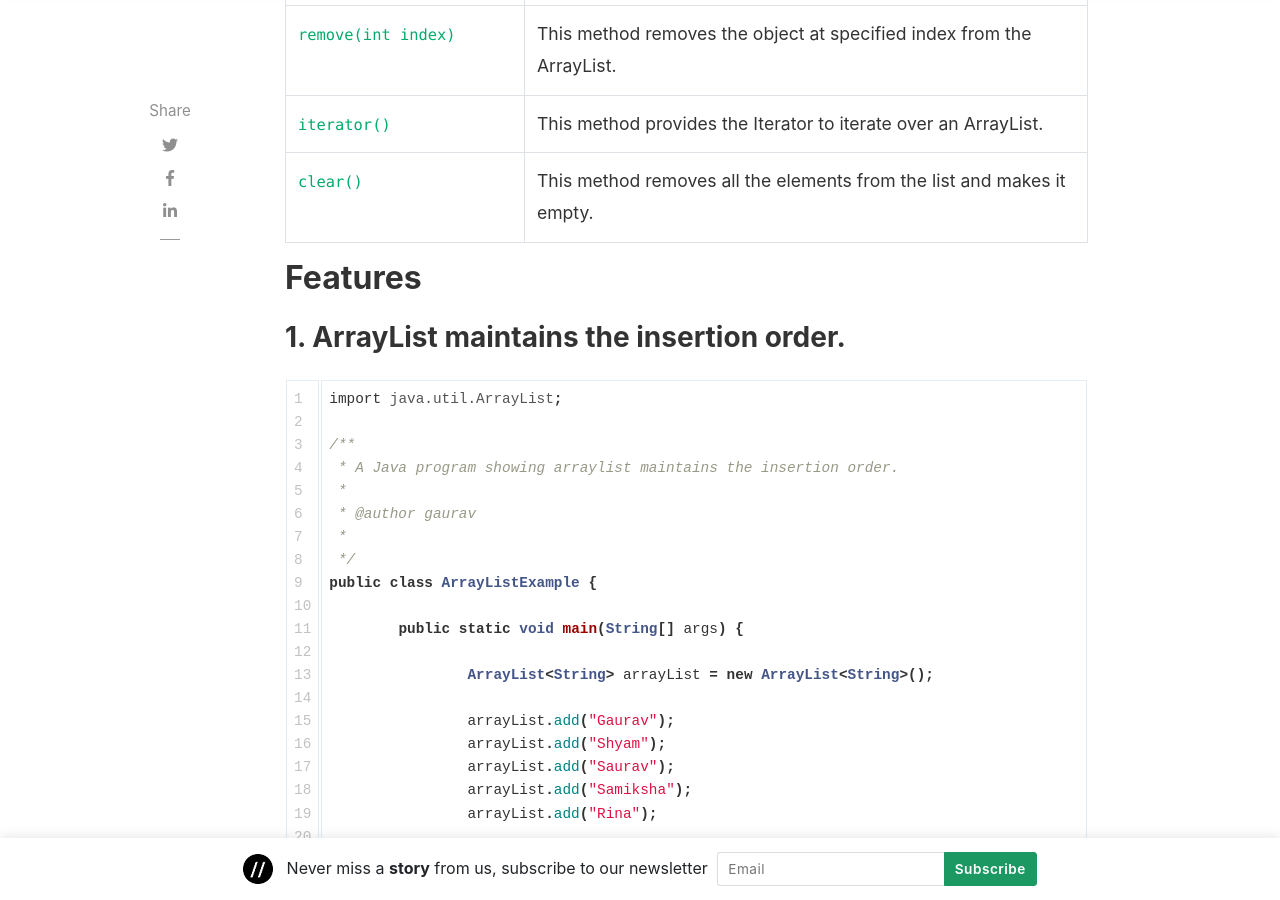
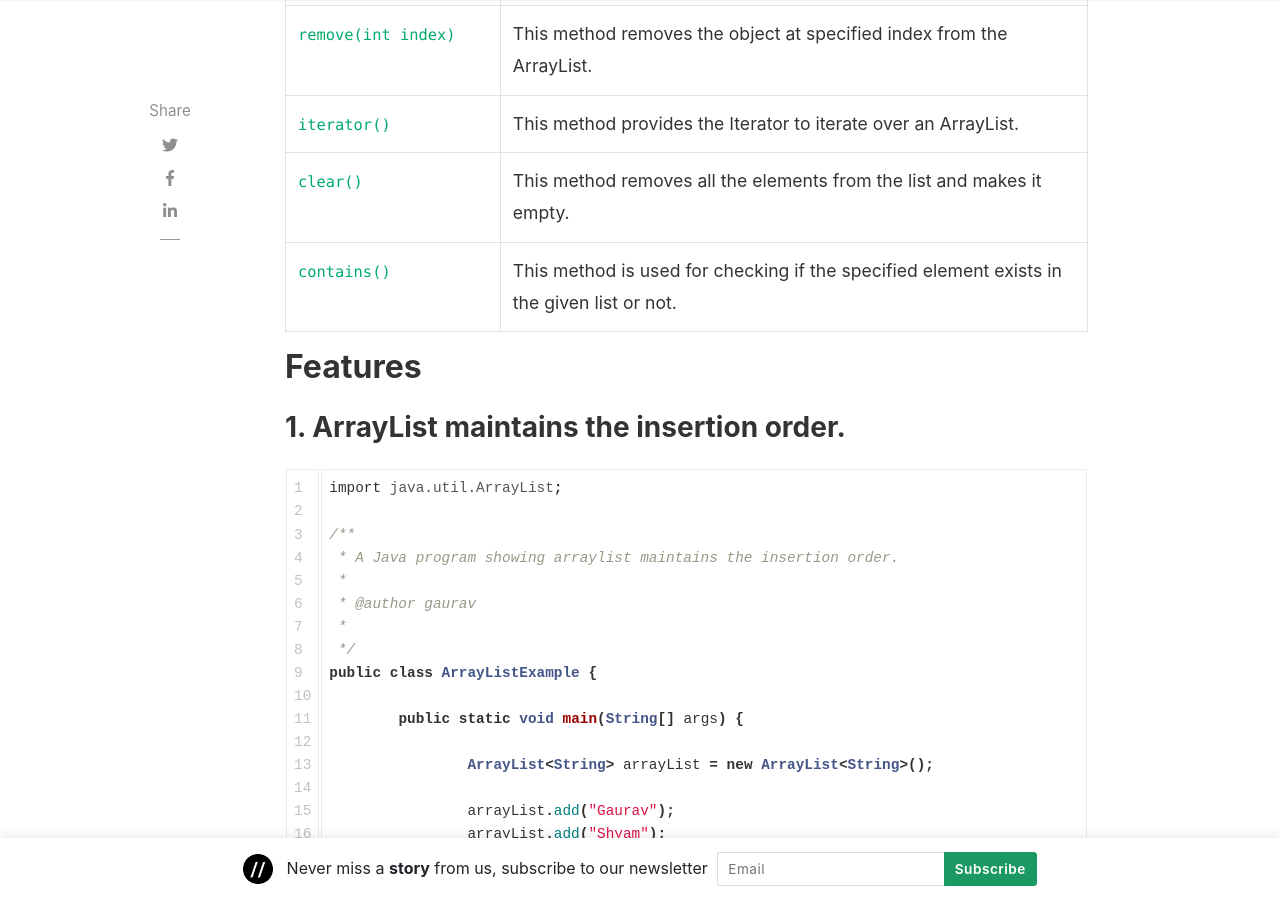
Before and after one commit to coderolls/coderolls-blog, a Jekyll site: the page built from _posts/collections/arraylist/2021-11-24-arraylist-in-java.md, in a window 1280 px wide and 900 px high, scrolled down 3180 px. Built offline with Jekyll 4.4.1, drawn with Linux system fonts in a browser that asks for light colours; nearby versions of some CDN libraries; comment, search, counter and statistics services are not loaded.

Commit message:
Update blogpost - arraylist in java

```diff
--- a/_posts/collections/arraylist/2021-11-24-arraylist-in-java.md
+++ b/_posts/collections/arraylist/2021-11-24-arraylist-in-java.md
@@ -91,7 +91,7 @@ By default, Collections are heterogeneous i.e. they can save all types of object
 |[`remove(int index)`](https://coderolls.com/remove-element-from-arraylist/)|This method removes the object at specified index from the ArrayList.|
 |[`iterator()`](https://coderolls.com/remove-element-from-arraylist/)|This method provides the Iterator to iterate over an ArrayList.|
 |[`clear()`](http://coderolls.com/arraylist-clear-method-in-java/)|This method removes all the elements from the list and makes it empty.|
-
+|[`contains()`]()|This method is used for checking if the specified element exists in the given list or not.|
 
 ## Features
 
```
